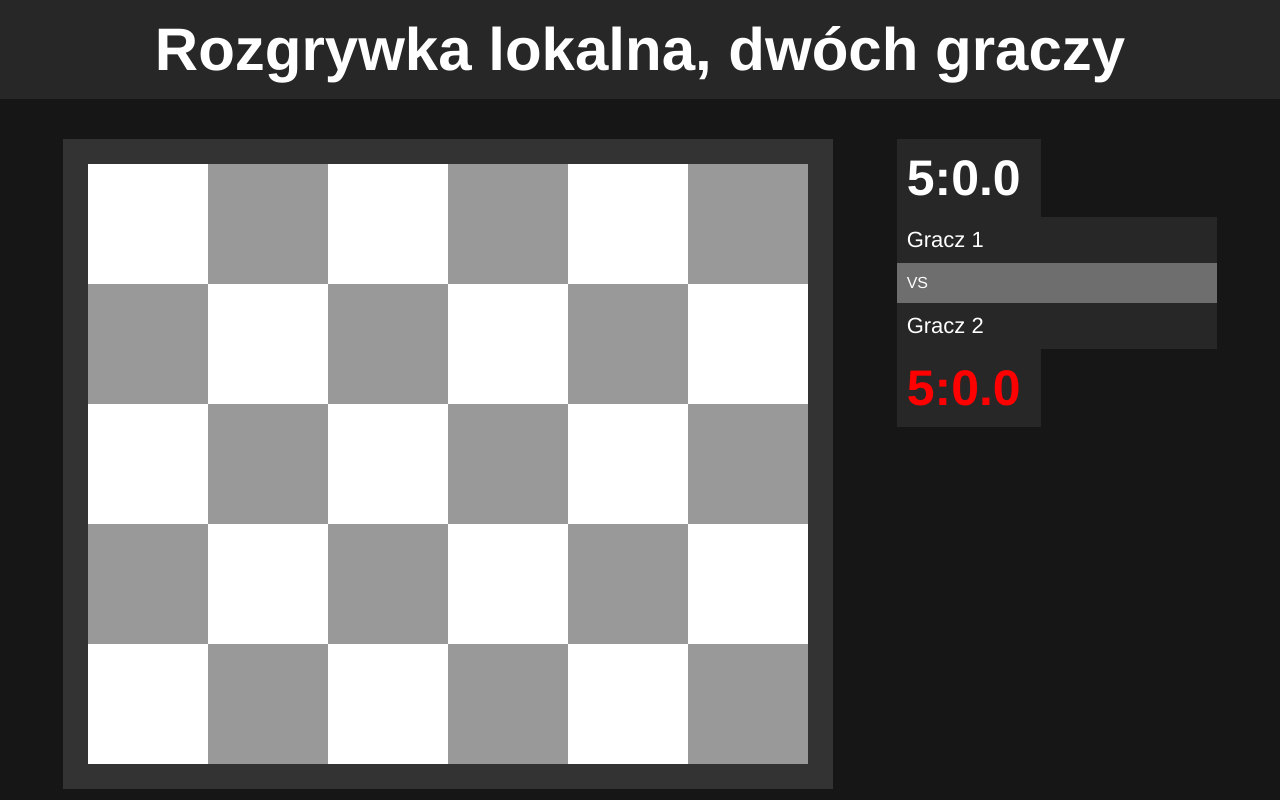
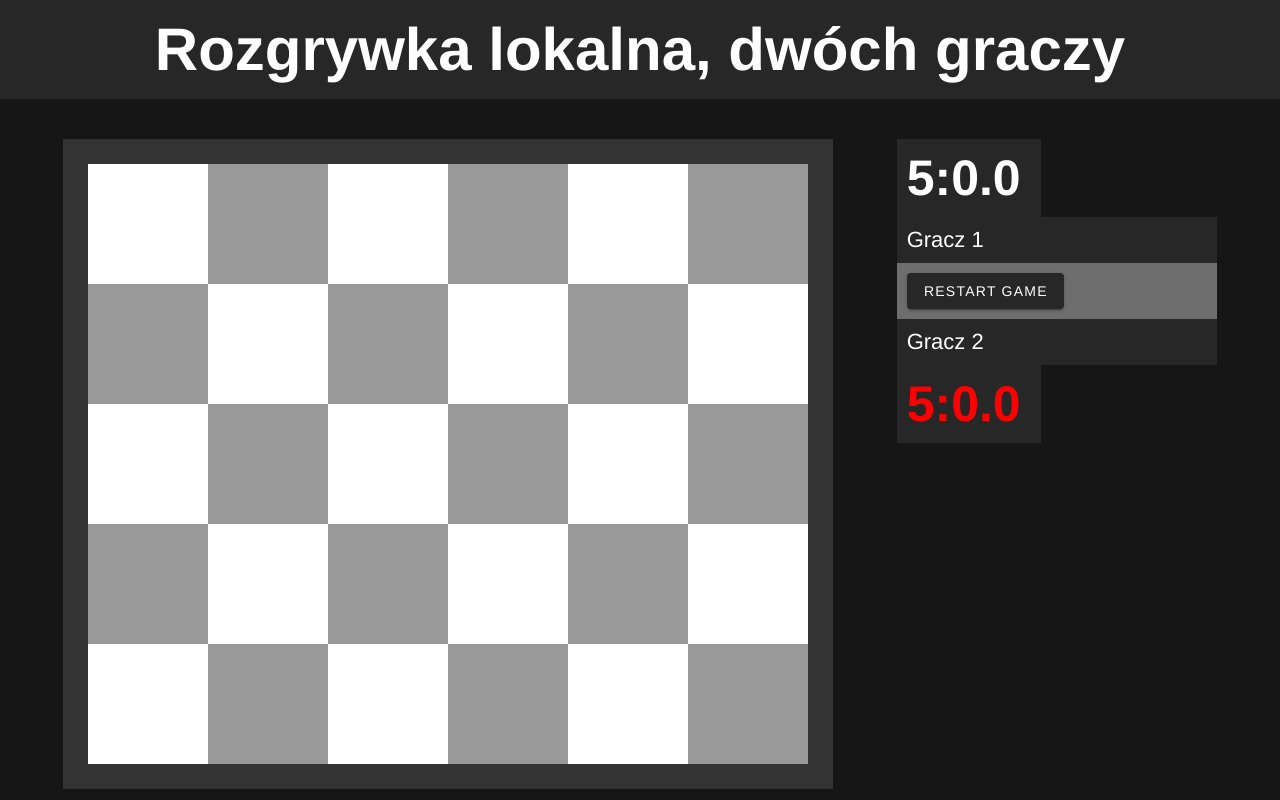
Before and after one commit to Lukixs/praca-inzynierska, a Vue app: page /local in a window 1280 px wide. Built offline with nearby package versions, Linux system fonts and the light colour scheme.

Commit message:
Addde reset game Button to local board

```diff
--- a/src/components/LocalGame.vue
+++ b/src/components/LocalGame.vue
@@ -35,7 +35,7 @@
         @timesUp="timesUp"
         :firstPlayerName="`Gracz 1`"
         :secondPlayerName="`Gracz 2`"
-        >VS</Timer
+        ><v-btn dark @click="setupGame()">Restart Game</v-btn></Timer
       >
       <!-- <span>Tura {{ moveCounter }} |</span>
       <span v-if="tura">Ruch Białych </span>
@@ -65,6 +65,7 @@ export default class Board extends Vue {
   };
 
   tura = true;
+  freezeGame = false;
   removeStagePlayer: string;
   moveCounter = 1;
   firstStageMovesLimit = 8;
@@ -84,7 +85,27 @@ export default class Board extends Vue {
   pawns: Pawn[] = []; // { player: 'black', currentPosition: {rowIndex: 4, columnIndex: 4}, lastPosition:{rowIndex: 4, columnIndex: 3} }
   // history = []; // HistoryItem{tour: 1, pawnIndexMoved: w4, from: {rowIndex: 4, columnIndex:5}, to: {rowIndex: 3, columnIndex:5}, scored: {rowIndex: 2, columnIndex:2, player: 'white', pawnIndex: w4 } }
 
+  setupGame() {
+    this.clearTheBoard();
+    this.focused = null as Coordinates;
+    this.pawns = [];
+    this.moveCounter = 1;
+    this.tura = true;
+    this.removeStagePlayer = null as string;
+    this.$refs.timer.resetTimer();
+    this.freezeGame = false;
+  }
+
+  clearTheBoard() {
+    this.boardState = new Array(this.boardDimensions.rowsNumber)
+      .fill(false)
+      .map(() =>
+        new Array(this.boardDimensions.columnsNumber).fill(this.emptyField)
+      );
+  }
+
   cellOnClick(rowIndex: number, columnIndex: number): void {
+    if (this.freezeGame) return;
     const position: Coordinates = { rowIndex, columnIndex };
     if (this.moveCounter <= this.firstStageMovesLimit) {
       this.pawnsPlacingStageController(position);
@@ -97,9 +118,11 @@ export default class Board extends Vue {
 
   timesUp() {
     if (this.tura) {
+      this.freezeGame = true;
       alert("Wygrał gracz czarny poprzez czas");
       return;
     }
+    this.freezeGame = true;
     alert("Wygrał gracz biały poprzez czas");
   }
 
@@ -480,6 +503,7 @@ export default class Board extends Vue {
     const enemyPawns = this.getEnemyPawns(player);
     if (enemyPawns.length > 2) return;
     {
+      this.freezeGame = true;
       this.$refs.timer.stopTimer();
       alert(`Gratulacje, wygrał gracz: ${player}`);
     }
```
